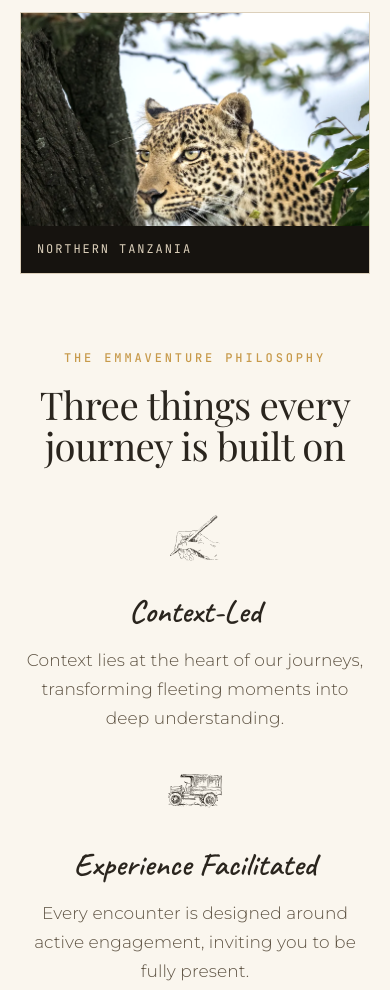
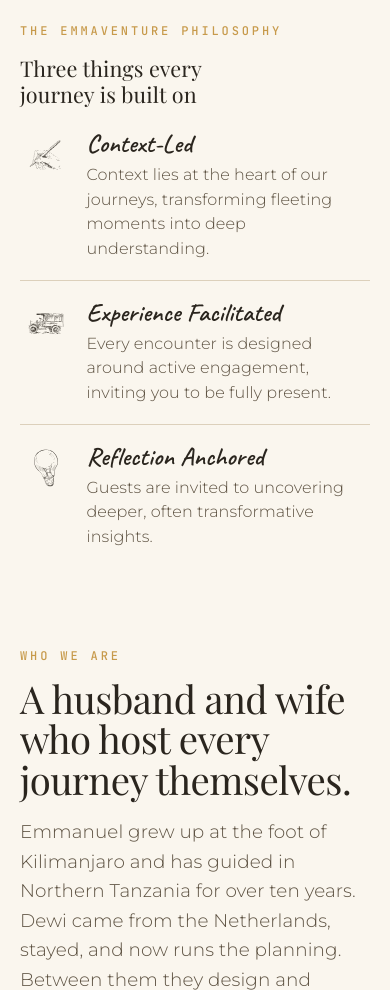
Before and after one commit to aisafarimarketing-ux/emmaventure-safaris, a plain HTML site: page index.html in a window 390 px wide. Shown: the part 1300-2290 px from the top of the page. Drawn offline with nearby package versions, Linux system fonts and the light colour scheme; a web font is replaced by a local one.

Commit message:
Philosophy moves into the hero; the leopard comes off the homepage
Two sections become one. The hero copy keeps the left column and the three
principles take the right, where the leopard portrait was — which removes a
whole band from the page and a 353KB image from the first screen.

The picture is not deleted. 404.html still uses it; it just stops loading on
the homepage, which is where the weight mattered.

ROWS, NOT COLUMNS. Three pills side by side in a half-width column would be
three very narrow pills. Icon left, words right is what this width wants, and
it is also what the phone gets — the same markup, no second copy to maintain.

The heading stays an h2 and keeps its words, because page structure should not
change just because the layout did. But it is set at 1.75rem rather than
display size: a second display heading beside a display--xl h1 fights it, and
the h1 wins that fight anyway.

Homepage is now 7 sections and 8476px.

Co-Authored-By: Claude Opus 5 (1M context) <noreply@anthropic.com>

```diff
--- a/assets/theme.css
+++ b/assets/theme.css
@@ -276,6 +276,39 @@ p{margin:0}
   .meet{grid-template-columns:minmax(0,1fr)}
 }
 
+
+/* --- the principles, in the hero's right column ----------------------------
+   They used to be a full-width band of three columns under the hero, and a
+   leopard portrait sat here. Merging them removes a whole section from the page
+   and a 353KB image from the first screen.
+
+   Rows, not columns: three pills side by side in a half-width column would be
+   three very narrow pills. Icon left, words right is what this width wants.
+
+   The heading stays an h2 and keeps its words — the page structure should not
+   change because the layout did — but it is set small. A second display-sized
+   heading beside a display--xl h1 fights it, and the h1 wins that fight anyway.
+   -------------------------------------------------------------------------- */
+.hero__phil{align-self:center;display:grid;gap:.9rem}
+.hero__phil-h{font-family:var(--font-display);font-weight:400;
+  font-size:clamp(1.35rem,1.9vw,1.75rem);line-height:1.18;color:var(--ink);
+  margin-bottom:.5rem}
+
+.prin{list-style:none;margin:0;padding:0;display:grid;gap:clamp(1.1rem,1.8vw,1.6rem)}
+.prin li{display:grid;grid-template-columns:auto minmax(0,1fr);gap:1.1rem;
+  align-items:start;padding-top:clamp(1.1rem,1.8vw,1.6rem);
+  border-top:1px solid var(--hairline)}
+.prin li:first-child{padding-top:0;border-top:0}
+.prin img{width:clamp(52px,5vw,68px);height:clamp(52px,5vw,68px);object-fit:contain;flex:none}
+.prin h3{font-family:var(--font-hand);font-weight:600;font-size:1.6rem;
+  line-height:1.15;color:var(--ink);margin-bottom:.25rem}
+.prin p{font-size:1rem;line-height:1.55;color:var(--body)}
+
+@media (max-width:860px){
+  .prin li{gap:.9rem}
+  .hero__phil{margin-top:.6rem}
+}
+
 /* numbered principles */
 .principle{display:grid;grid-template-columns:auto 1fr;gap:1.1rem;padding-top:1.5rem;border-top:1px solid var(--hairline)}
 .principle__n{font-family:var(--font-mono);font-size:.8125rem;color:var(--brass);font-variant-numeric:tabular-nums}
--- a/index.html
+++ b/index.html
@@ -48,36 +48,26 @@
     <div class="hero__cta"><a class="btn btn--brass" href="journeys/">Explore journeys<span class="arw">&#8594;</span></a>
      <a class="btn btn--line" href="https://wa.me/255744228747?text=Hello%20Emmanuel%20%E2%80%94%20I%20would%20like%20to%20plan%20a%20journey%20in%20Tanzania." target="_blank" rel="noopener">WhatsApp us<span class="arw">&#8594;</span></a></div>
    </div>
-   <figure class="hero__fig">
-     <img src="assets/hero-leopard.webp" alt="A leopard resting in an acacia, Northern Tanzania" width="1400" height="1750" loading="eager">
-     <figcaption>Northern Tanzania</figcaption>
-   </figure>
+   <aside class="hero__phil">
+     <p class="kicker">The Emmaventure philosophy</p>
+     <h2 class="hero__phil-h">Three things every journey is built on</h2>
+     <ul class="prin">
+       <li>
+         <img src="assets/icon-context.svg" alt="" aria-hidden="true" width="120" height="120" loading="lazy">
+         <div><h3>Context-Led</h3><p>Context lies at the heart of our journeys, transforming fleeting moments into deep understanding.</p></div>
+       </li>
+       <li>
+         <img src="assets/icon-experience.svg" alt="" aria-hidden="true" width="120" height="120" loading="lazy">
+         <div><h3>Experience Facilitated</h3><p>Every encounter is designed around active engagement, inviting you to be fully present.</p></div>
+       </li>
+       <li>
+         <img src="assets/icon-reflection.svg" alt="" aria-hidden="true" width="120" height="120" loading="lazy">
+         <div><h3>Reflection Anchored</h3><p>Guests are invited to uncovering deeper, often transformative insights.</p></div>
+       </li>
+     </ul>
+   </aside>
   </div>
 </section>
-<section class="band band--joined" id="philosophy"><div class="wrap">
-  <div class="head" style="text-align:center;justify-items:center">
-    <p class="kicker">The Emmaventure philosophy</p>
-    <h2 class="display">Three things every journey is built on</h2></div>
-  <div class="grid g3">
-
-    <div class="rise pill">
-      <img src="assets/icon-context.svg" alt="" aria-hidden="true" width="120" height="120" class="pill__icon" loading="lazy">
-      <h3 style="font-family:var(--font-hand);font-weight:600;font-size:2rem;line-height:1.15;color:var(--ink)">Context-Led</h3>
-      <p style="max-width:32ch">Context lies at the heart of our journeys, transforming fleeting moments into deep understanding.</p>
-    </div>
-    <div class="rise pill">
-      <img src="assets/icon-experience.svg" alt="" aria-hidden="true" width="120" height="120" class="pill__icon" loading="lazy">
-      <h3 style="font-family:var(--font-hand);font-weight:600;font-size:2rem;line-height:1.15;color:var(--ink)">Experience Facilitated</h3>
-      <p style="max-width:32ch">Every encounter is designed around active engagement, inviting you to be fully present.</p>
-    </div>
-    <div class="rise pill">
-      <img src="assets/icon-reflection.svg" alt="" aria-hidden="true" width="120" height="120" class="pill__icon" loading="lazy">
-      <h3 style="font-family:var(--font-hand);font-weight:600;font-size:2rem;line-height:1.15;color:var(--ink)">Reflection Anchored</h3>
-      <p style="max-width:32ch">Guests are invited to uncovering deeper, often transformative insights.</p>
-    </div>
-  </div>
-</div></section>
-
 <section class="band band--meet"><div class="wrap meet">
   <div class="meet__say">
     <p class="kicker">Who we are</p>
```
